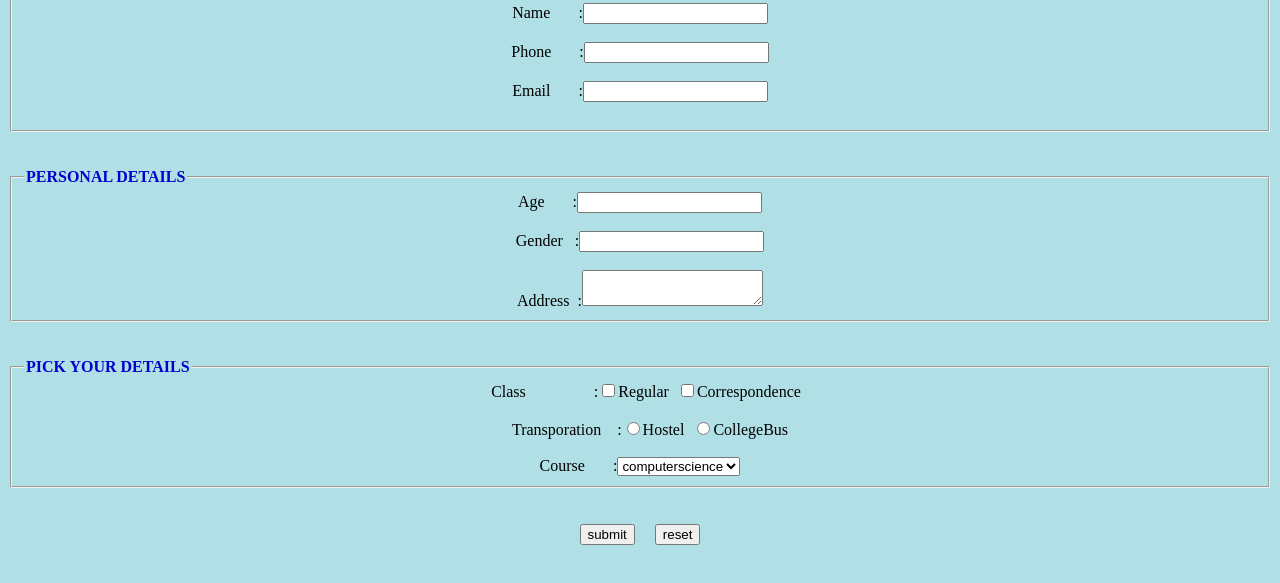
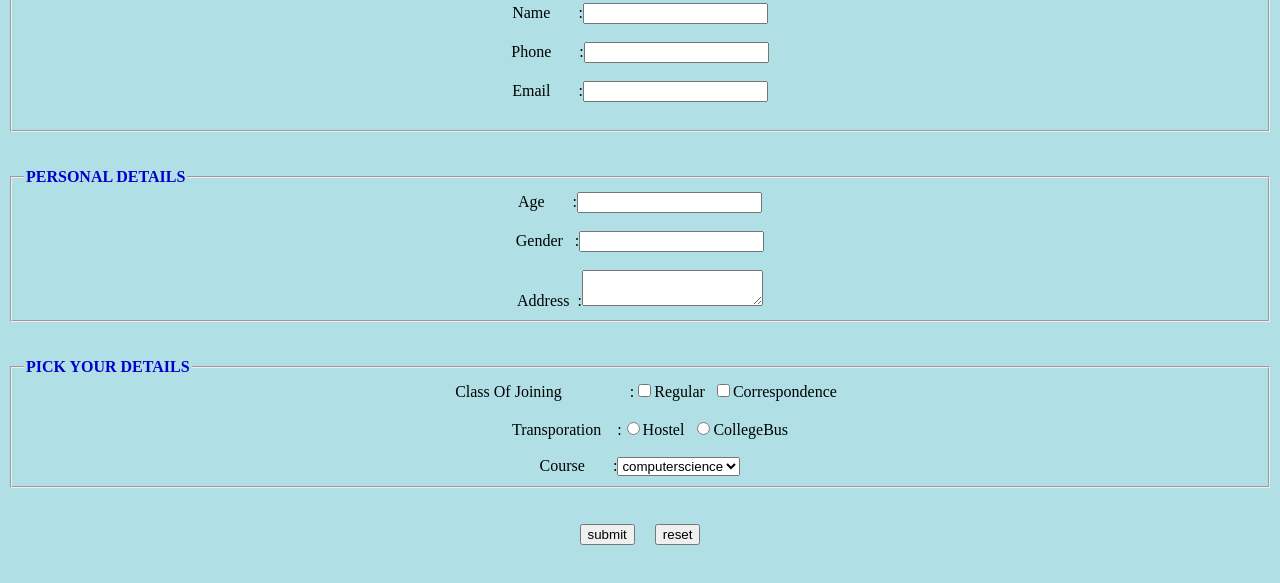
Before and after one commit to jasnamaria/form, a plain HTML site: page index.html in a window 1280 px wide. Shown: the part 87-670 px from the top of the page. Drawn offline with Linux system fonts and the light colour scheme.

Commit message:
Update index.html

```diff
--- a/index.html
+++ b/index.html
@@ -28,7 +28,7 @@
 <br><br>
 	<fieldset>
 	<legend  style="color:MediumBlue "><b>PICK YOUR DETAILS</b></legend>
-	<center>&nbsp;&nbsp;&nbsp;Class &nbsp;&nbsp;&nbsp;&nbsp;&nbsp;&nbsp;&nbsp;&nbsp;&nbsp;&nbsp;&nbsp;&nbsp;&nbsp;&nbsp;&nbsp;&nbsp;:<input type="checkbox">Regular&nbsp;&nbsp;<input type="checkbox">Correspondence<br><br>
+	<center>&nbsp;&nbsp;&nbsp;Class Of Joining &nbsp;&nbsp;&nbsp;&nbsp;&nbsp;&nbsp;&nbsp;&nbsp;&nbsp;&nbsp;&nbsp;&nbsp;&nbsp;&nbsp;&nbsp;&nbsp;:<input type="checkbox">Regular&nbsp;&nbsp;<input type="checkbox">Correspondence<br><br>
 	&nbsp;&nbsp;&nbsp;&nbsp;&nbsp;Transporation &nbsp;&nbsp;&nbsp;:<input type="radio">Hostel&nbsp;&nbsp;<input type="radio">CollegeBus<br><br>
 
 	Course &nbsp;&nbsp;&nbsp;&nbsp;&nbsp;&nbsp;:<select>
```
